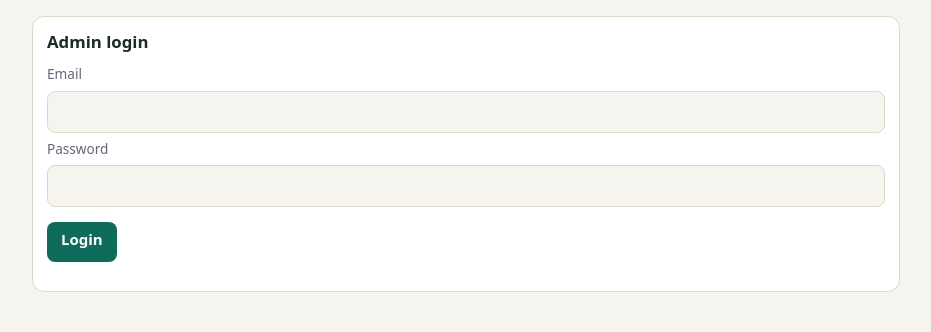
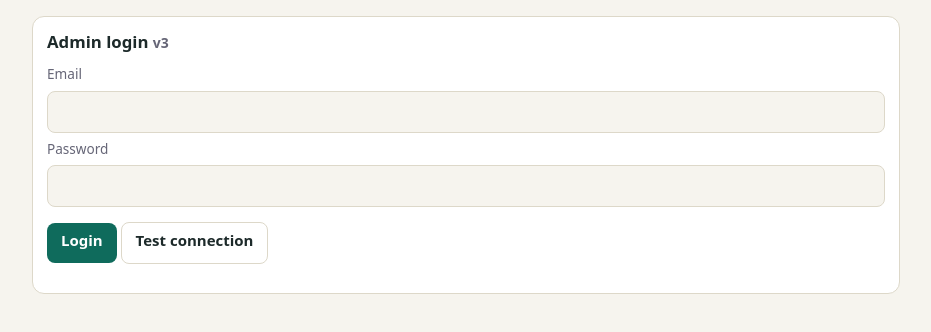
Before and after one commit to ulwinmoeoo/meb, a plain HTML site: page admin.html in a window 1280 px wide. Shown: the whole page, without its empty margins (174-1105 px from the left). Drawn offline with nearby package versions, Linux system fonts and the light colour scheme.

Commit message:
Add files via upload

```diff
--- a/admin.html
+++ b/admin.html
@@ -32,10 +32,10 @@ button.no{background:var(--bad);color:#fff}
 <body>
 <main>
 <section id="login">
- <h2>Admin login</h2>
+ <h2>Admin login <small style="color:var(--mut)">v3</small></h2>
  <label>Email</label><input id="em" type="email" autocomplete="username">
  <label>Password</label><input id="pw" type="password" autocomplete="current-password">
- <p><button onclick="login()">Login</button></p><div id="lerr" class="err"></div>
+ <p><button onclick="login()">Login</button> <button class="alt" onclick="diag()">Test connection</button></p><div id="lerr" class="err"></div><pre id="dg" style="white-space:pre-wrap;font-size:.8rem"></pre>
 </section>
 
 <div id="app" class="hide">
@@ -72,8 +72,15 @@ const esc = s => String(s??'').replace(/[&<>"']/g,c=>({'&':'&amp;','<':'&lt;','>
 const label = {pending:'စောင့်ဆိုင်း',done:'ပြီးစီး',rejected:'ပယ်ချ'};
 
 async function login(){
- const {error}=await db.auth.signInWithPassword({email:$('em').value,password:$('pw').value});
+ let error;try{({error}=await db.auth.signInWithPassword({email:$('em').value.trim(),password:$('pw').value}))}catch(e){error=e}
  $('lerr').textContent=error?error.message:'';if(!error)start();}
+async function diag(){
+ const out=[];const log=t=>{out.push(t);$('dg').textContent=out.join('\n')};
+ log('URL: '+SUPABASE_URL);log('key: '+SUPABASE_ANON_KEY.slice(0,14)+'… ('+SUPABASE_ANON_KEY.length+' chars)');log('online: '+navigator.onLine);
+ for(const path of ['/auth/v1/health','/rest/v1/rates?select=id']){
+  try{const r=await fetch(SUPABASE_URL+path,{headers:{apikey:SUPABASE_ANON_KEY}});log(path+' -> HTTP '+r.status)}
+  catch(e){log(path+' -> '+e.name+': '+e.message)}}
+}
 async function logout(){await db.auth.signOut();location.reload()}
 async function start(){
  const {data}=await db.auth.getSession();if(!data.session)return;
```
